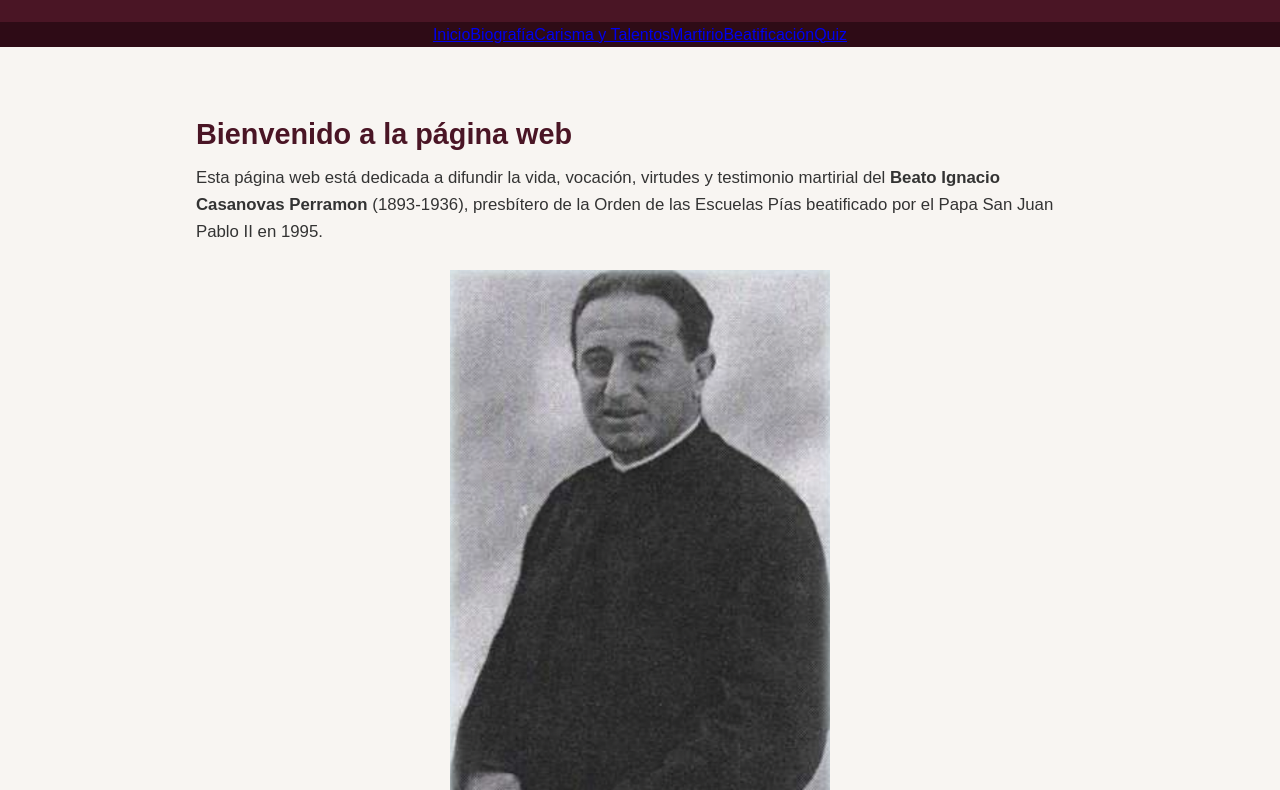
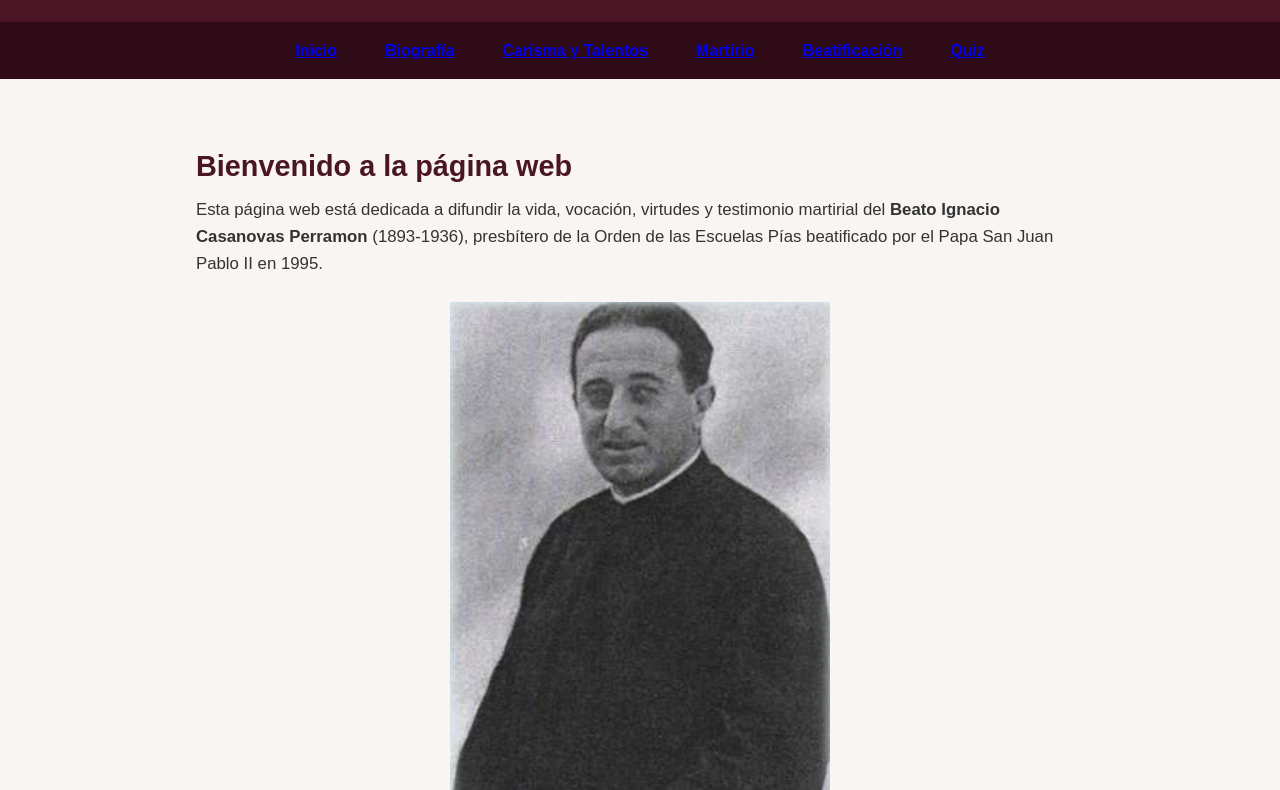
Before and after one commit to MLdev-2026/proyecto, a plain HTML site: page index.html in a window 1280 px wide. Shown: the part 140-930 px from the top of the page. Drawn offline with Linux system fonts and the light colour scheme.

Commit message:
Update estilos.css

```diff
--- a/css/estilos.css
+++ b/css/estilos.css
@@ -39,6 +39,7 @@ header p {
 nav {
     background-color: #2e0b16;
     text-align: center;
+    font-weight: normal;
 }
 
 nav ul {
@@ -51,7 +52,9 @@ nav ul {
 nav ul li a {
     display: block;
     color: #ffffff
+    text-decoration: none;
     padding: 1rem 1.5rem;
+    font-weight: bold;
 }
 
 .contenedor {
```
